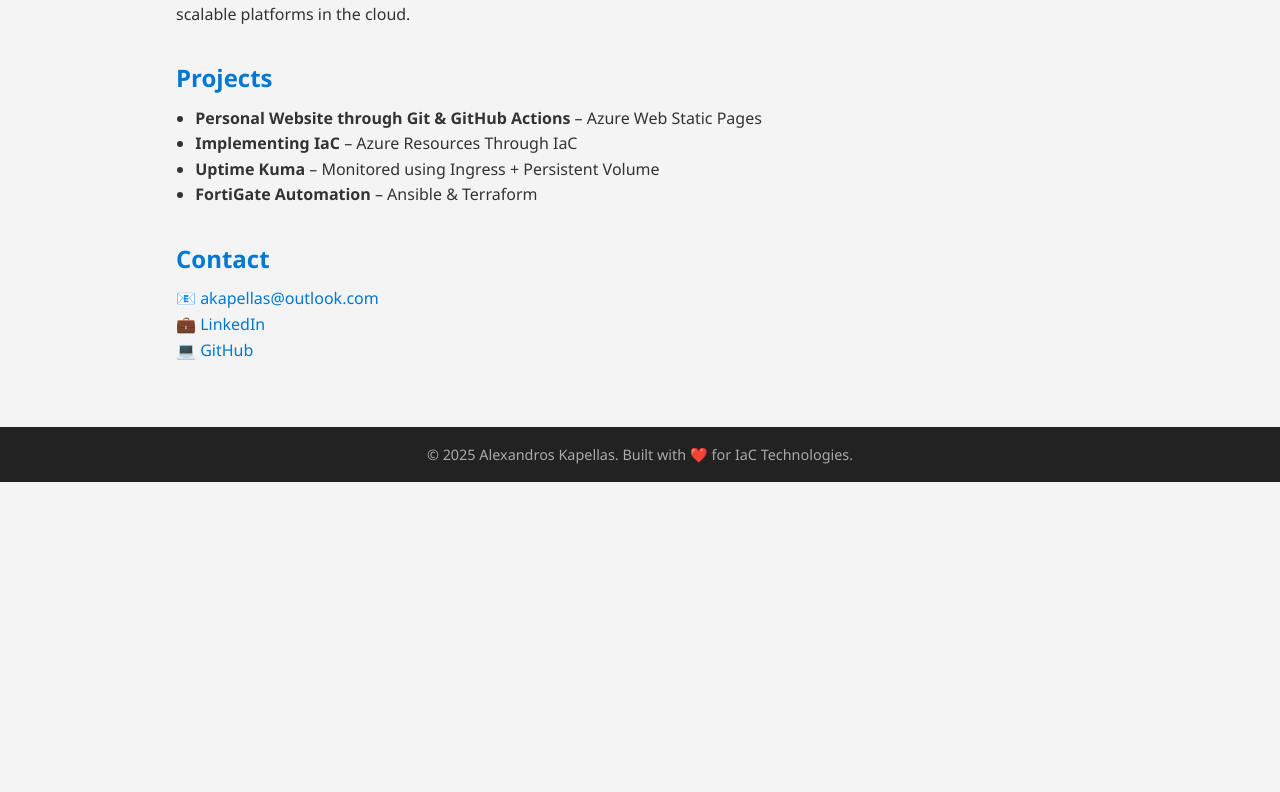
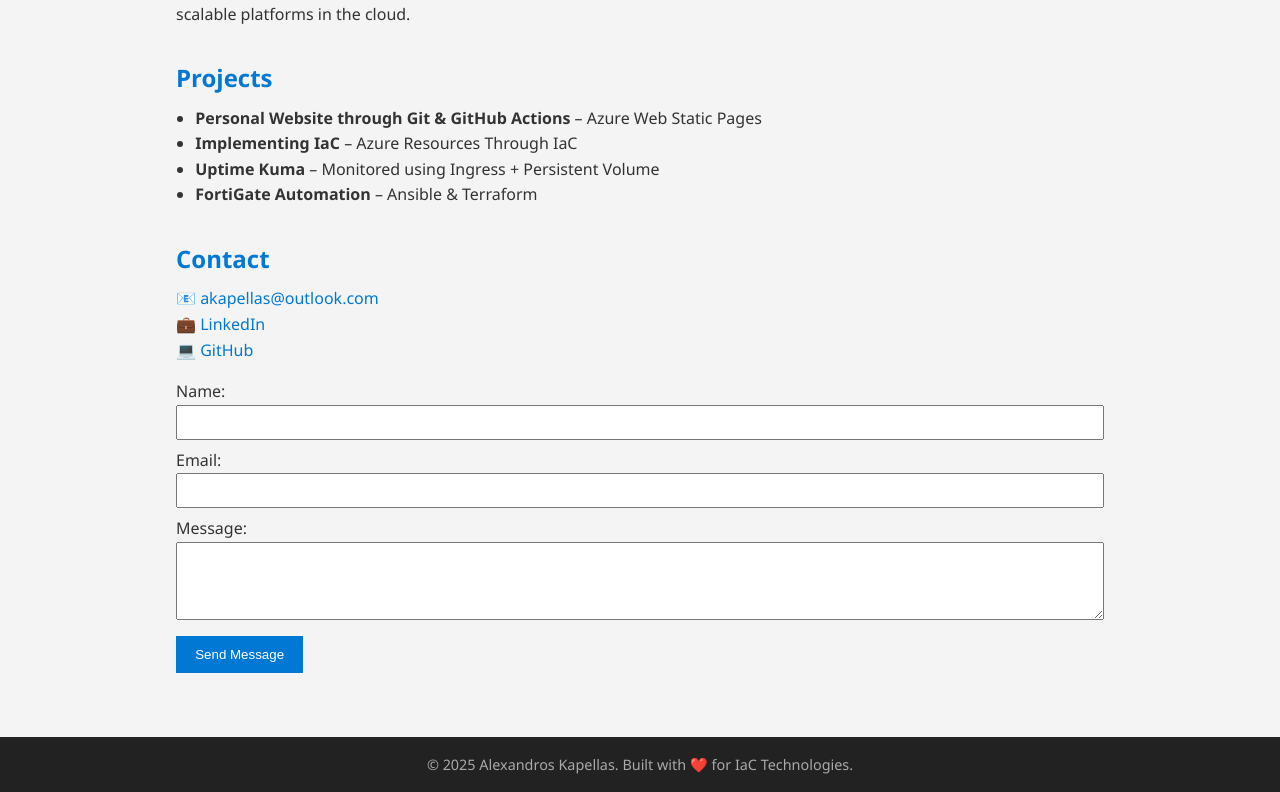
Before and after one commit to m0vida/neocell, a React (Create React App) app in the folder neocell/: page / in a window 1280 px wide. Shown: the part 301-1093 px from the top of the page. Before the commit the page ends 800 px from the top, so only its background shows below. Built offline with nearby package versions, Linux system fonts and the light colour scheme.

Commit message:
Upload contact form

```diff
--- a/neocell/src/components/Contact.js
+++ b/neocell/src/components/Contact.js
@@ -1,6 +1,26 @@
-import React from 'react';
+import React, { useState } from 'react';
 
 function Contact() {
+  const [formData, setFormData] = useState({
+    name: '',
+    email: '',
+    message: '',
+  });
+
+  const handleChange = (e) => {
+    setFormData((prev) => ({
+      ...prev,
+      [e.target.name]: e.target.value,
+    }));
+  };
+
+  const handleSubmit = (e) => {
+    e.preventDefault();
+    console.log('Form submitted:', formData);
+    alert('Thank you for your message!');
+    setFormData({ name: '', email: '', message: '' });
+  };
+
   return (
     <section>
       <h2>Contact</h2>
@@ -9,6 +29,56 @@ function Contact() {
         💼 <a href="https://linkedin.com/in/alexkapellas" target="_blank" rel="noopener noreferrer">LinkedIn</a><br />
         💻 <a href="https://github.com/m0vida" target="_blank" rel="noopener noreferrer">GitHub</a>
       </p>
+      <form onSubmit={handleSubmit} style={{ marginTop: '1rem' }}>
+        <div style={{ marginBottom: '0.5rem' }}>
+          <label>
+            Name:<br />
+            <input
+              type="text"
+              name="name"
+              value={formData.name}
+              onChange={handleChange}
+              required
+              style={{ width: '100%', padding: '0.5rem' }}
+            />
+          </label>
+        </div>
+        <div style={{ marginBottom: '0.5rem' }}>
+          <label>
+            Email:<br />
+            <input
+              type="email"
+              name="email"
+              value={formData.email}
+              onChange={handleChange}
+              required
+              style={{ width: '100%', padding: '0.5rem' }}
+            />
+          </label>
+        </div>
+        <div style={{ marginBottom: '0.5rem' }}>
+          <label>
+            Message:<br />
+            <textarea
+              name="message"
+              value={formData.message}
+              onChange={handleChange}
+              required
+              rows="4"
+              style={{ width: '100%', padding: '0.5rem' }}
+            />
+          </label>
+        </div>
+        <button type="submit" style={{
+          background: 'var(--primary)',
+          color: 'white',
+          border: 'none',
+          padding: '0.7rem 1.2rem',
+          cursor: 'pointer'
+        }}>
+          Send Message
+        </button>
+      </form>
     </section>
   );
 }
```
